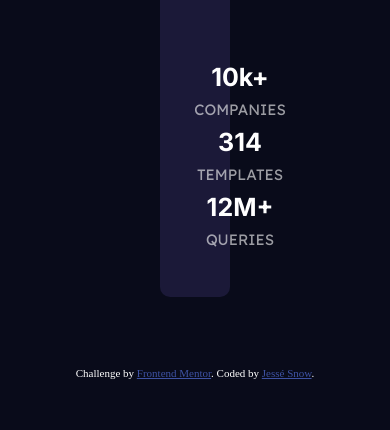
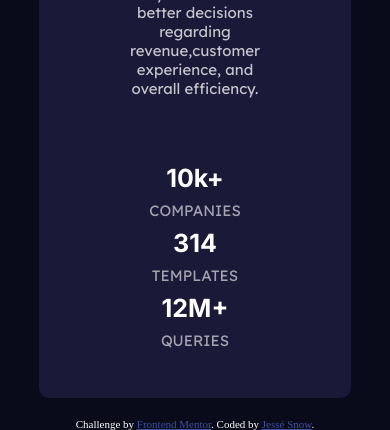
Before and after one commit to Jesse-Snow/Stats-preview-card-component, a plain HTML site: page index.html in a window 390 px wide. Shown: the part 559-989 px from the top of the page. Before the commit the page ends 938 px from the top, so only its background shows below. Drawn offline with Linux system fonts and the light colour scheme.

Commit message:
Fixed mobile version Layout

```diff
--- a/main.css
+++ b/main.css
@@ -74,7 +74,7 @@ strong {
 .card__data {
   padding-top:50px;
 }
-
+/* Modify these */
 .card__img img{
   filter:sepia(64%) saturate(797%) hue-rotate(236deg) brightness(50%) contrast(88%);
   width:100%;
@@ -84,7 +84,11 @@ strong {
   border-bottom-right-radius: 10px;
 }
 @media only screen and (max-width: 900px) {
-  .card { flex-wrap:wrap-reverse;}
+  .card {
+    flex-direction: column-reverse;
+    width:80%;
+    margin:20px auto;
+  }
   .card__img img{
     border-top-left-radius: 10px;
     border-bottom-right-radius: 0;
```
Also changed, not shown: 1 other file.
